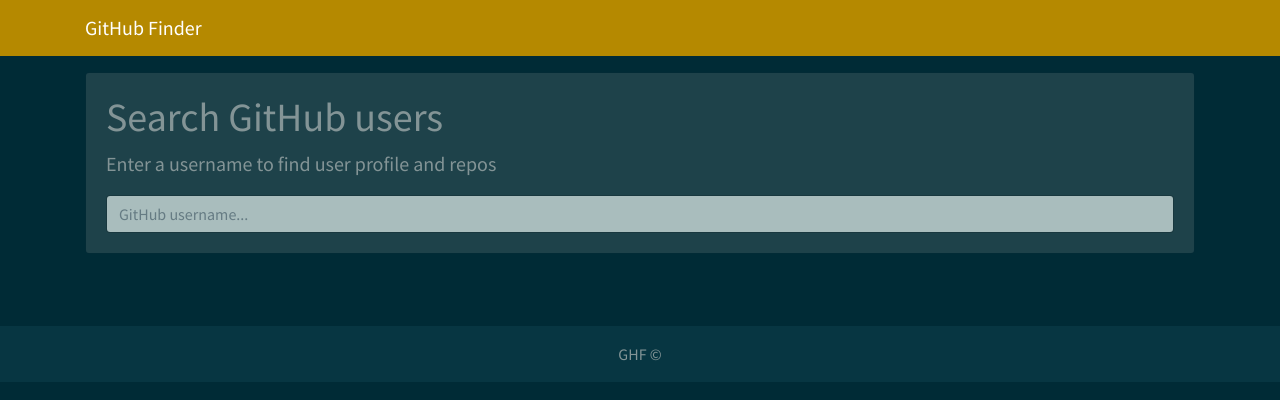
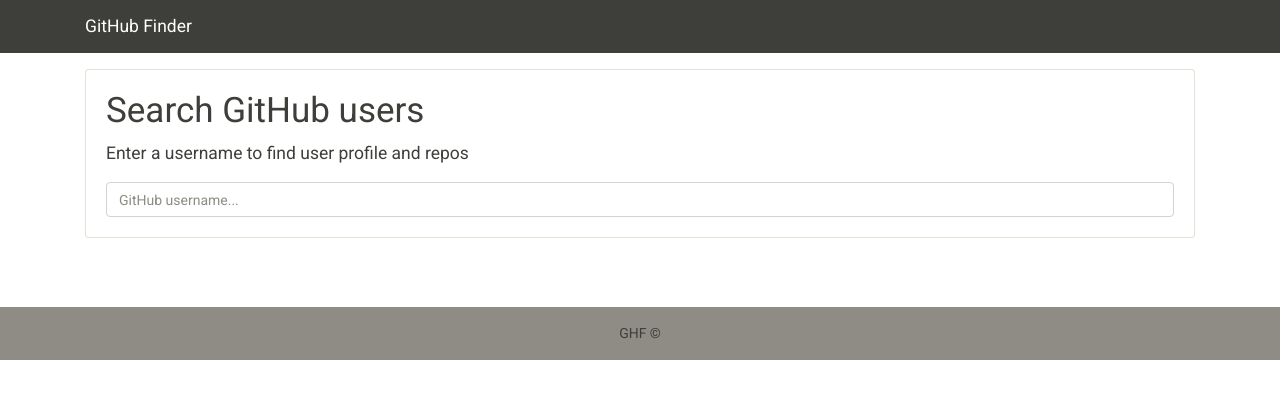
Before and after one commit to volosgoto/GitHub_Finder, a plain HTML site: page index.html in a window 1280 px wide. Drawn offline with nearby package versions, Linux system fonts and the light colour scheme.

Commit message:
upt theme

```diff
--- a/index.html
+++ b/index.html
@@ -10,7 +10,7 @@
     <meta name="viewport" content="width=device-width, initial-scale=1.0">
     <meta http-equiv="X-UA-Compatible" content="ie=edge">
     <!-- Bootswatch theme -->
-    <link rel="stylesheet" href="https://bootswatch.com/4/solar/bootstrap.min.css">
+    <link rel="stylesheet" href="https://bootswatch.com/4/sandstone/bootstrap.min.css">
     <!-- <link rel="stylesheet" href="https://bootswatch.com/4/litera/bootstrap.min.css"> -->
     <title>GitHub Finder</title>
 </head>
```
